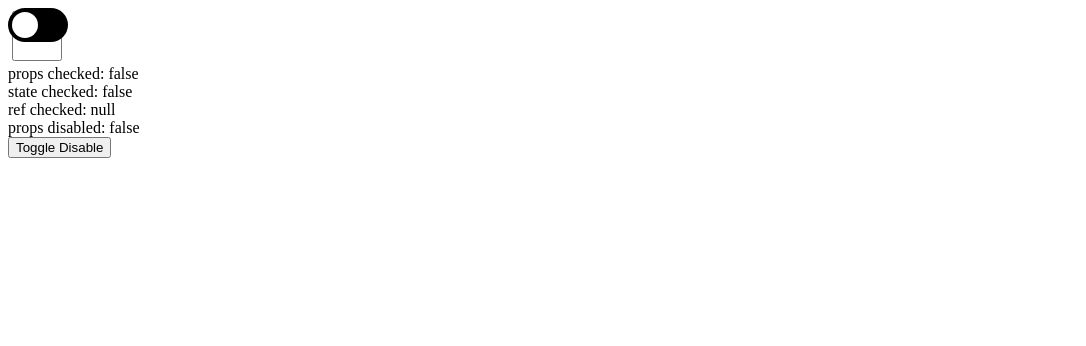
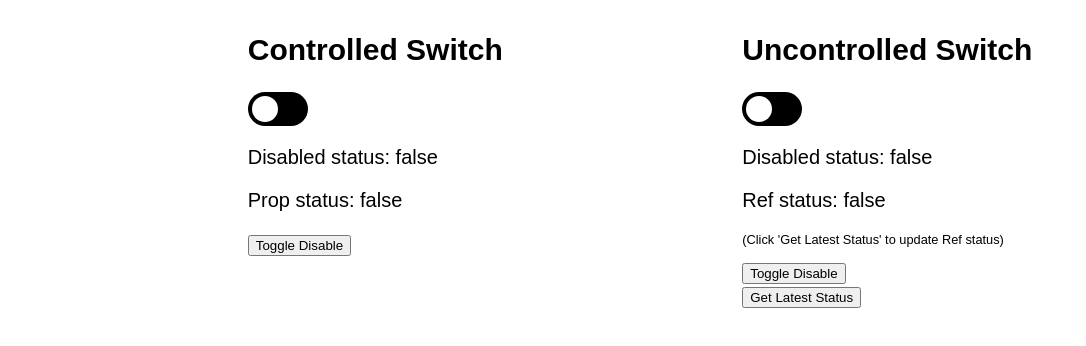
Before and after one commit to thisisharrison/switch, a React app: page / in a window 1280 px wide. Shown: the top 346 px of the page, without its empty margins (0-1086 px from the left). Built offline with nearby package versions, Linux system fonts and the light colour scheme.

Commit message:
switch features

```diff
--- a/src/Switch/index.css
+++ b/src/Switch/index.css
@@ -6,9 +6,9 @@
 }
 
 .comp-switch input {
-  opacity: 1;
-  width: 50px;
-  height: 50px;
+  opacity: 0;
+  width: 0;
+  height: 0;
 }
 
 .track {
@@ -45,6 +45,10 @@
   background-color: #ccc;
 }
 
+.comp-switch input:focus + .track::before {
+  box-shadow: 0 0 0 2px #f05f75;
+}
+
 .comp-switch input:checked + .track::before {
   -webkit-transform: translateX(26px);
   -ms-transform: translateX(26px);
--- a/src/Switch/index.tsx
+++ b/src/Switch/index.tsx
@@ -2,26 +2,34 @@ import React from "react";
 import "./index.css";
 
 interface Props {
-    checked: boolean;
-    onChange: (checked: boolean) => void;
+    // props for controlled component
+    checked?: boolean;
+    onChange?: (checked: boolean) => void;
     disabled?: boolean;
+    // props for uncontrolled component
+    defaultChecked?: boolean;
 }
 
 interface State {
     checked: boolean;
 }
 
-export default class Switch extends React.PureComponent<Props> {
-    public state: State = {
-        checked: this.props.checked,
+export default class Switch extends React.PureComponent<Props, State> {
+    state: State = {
+        checked: !!(this.props.checked || this.props.defaultChecked),
     };
     input: React.RefObject<HTMLInputElement>;
 
     constructor(props: Readonly<Props>) {
         super(props);
         this.handleClick = this.handleClick.bind(this);
-        this.handleChange = this.handleChange.bind(this);
         this.input = React.createRef<HTMLInputElement>();
+    }
+
+    componentDidMount() {
+        if (this.input.current) {
+            this.input.current.checked = this.state.checked;
+        }
     }
 
     handleClick() {
@@ -29,30 +37,32 @@ export default class Switch extends React.PureComponent<Props> {
         if (disabled) {
             return;
         } else {
-            onChange(!checked);
-            this.setState({checked: !checked});
             const checkbox = this.input.current;
             if (checkbox) {
-                checkbox.checked = !checked;
+                checkbox.focus();
+                checkbox.checked = !this.state.checked;
+            }
+            if (this.props.hasOwnProperty("checked") && this.props.hasOwnProperty("onChange")) {
+                this.setState({checked: !this.props.checked});
+                onChange!(!checked);
+            } else {
+                this.setState(prevState => ({checked: !prevState.checked}));
             }
         }
     }
 
-    handleChange() {
-        this.handleClick();
+    // for parent to access checked in an uncontrolled component
+    get value() {
+        return this.state.checked;
     }
 
     render() {
         return (
             <>
                 <div className="comp-switch" onClick={this.handleClick}>
-                    <input ref={this.input} type="checkbox" checked={this.state.checked} disabled={this.props.disabled} onChange={this.handleChange} />
+                    <input ref={this.input} type="checkbox" disabled={this.props.disabled} />
                     <span className="track" role="switch" />
                 </div>
-                <div>props checked: {JSON.stringify(this.props.checked)}</div>
-                <div>state checked: {JSON.stringify(this.state.checked)}</div>
-                <div>ref checked: {JSON.stringify(this.input.current && this.input.current.checked)}</div>
-                <div>props disabled: {JSON.stringify(this.props.disabled)}</div>
             </>
         );
     }
--- /dev/null
+++ b/src/index.css
@@ -0,0 +1,7 @@
+#app {
+  width: 80vw;
+  margin-left: auto;
+  margin-right: auto;
+  font-size: 1.25rem;
+  font-family: sans-serif, Arial, Helvetica;
+}
--- a/src/index.tsx
+++ b/src/index.tsx
@@ -2,28 +2,70 @@ import React from "react";
 import ReactDOM from "react-dom";
 import Switch from "./Switch";
 
+import "./index.css";
+
 interface State {
     isSwitchChecked: boolean;
     isSwitchDisabled: boolean;
+    isUncontrolledChecked: boolean;
+    isUncontrolledDisabled: boolean;
 }
 
-class App extends React.PureComponent<{}, State> {
+class App extends React.Component<{}, State> {
     public state: State = {
         isSwitchChecked: false,
         isSwitchDisabled: false,
+        isUncontrolledChecked: false,
+        isUncontrolledDisabled: false,
     };
 
-    onToggleDisable = () => this.setState({isSwitchDisabled: !this.state.isSwitchDisabled});
+    ref = React.createRef<Switch>();
+
+    componentDidMount() {
+        this.state.isUncontrolledChecked = this.ref.current!.value;
+    }
+
+    onToggleDisable = (event: React.MouseEvent<HTMLButtonElement>) => {
+        const {name} = event.currentTarget;
+        if (name === "disable-controlled") {
+            this.setState({isSwitchDisabled: !this.state.isSwitchDisabled});
+        } else {
+            this.setState({isUncontrolledDisabled: !this.state.isUncontrolledDisabled});
+        }
+    };
 
     onChange = (checked: boolean) => this.setState({isSwitchChecked: checked});
 
+    getUncontrolledSwitch = () => {
+        this.setState({isUncontrolledChecked: this.ref.current!.value});
+    };
+
     render() {
         return (
-            <div>
-                <Switch checked={this.state.isSwitchChecked} disabled={this.state.isSwitchDisabled} onChange={this.onChange} />
-                <button type="button" onClick={this.onToggleDisable}>
-                    Toggle Disable
-                </button>
+            <div style={{display: "flex", flexWrap: "wrap", justifyContent: "space-around"}}>
+                <div>
+                    <h2>Controlled Switch</h2>
+                    <Switch checked={this.state.isSwitchChecked} disabled={this.state.isSwitchDisabled} onChange={this.onChange} />
+                    <p>Disabled status: {JSON.stringify(this.state.isSwitchDisabled)}</p>
+                    <p>Prop status: {JSON.stringify(this.state.isSwitchChecked)}</p>
+                    <button type="button" onClick={this.onToggleDisable} name="disable-controlled">
+                        Toggle Disable
+                    </button>
+                </div>
+                <div>
+                    <h2>Uncontrolled Switch</h2>
+                    <Switch defaultChecked={false} ref={this.ref} disabled={this.state.isUncontrolledDisabled} />
+                    <p>Disabled status: {JSON.stringify(this.state.isUncontrolledDisabled)}</p>
+                    <p>Ref status: {JSON.stringify(this.state.isUncontrolledChecked)}</p>
+                    <p style={{fontSize: "0.8rem"}}>(Click 'Get Latest Status' to update Ref status)</p>
+                    <button type="button" onClick={this.onToggleDisable} name="disable-uncontrolled">
+                        Toggle Disable
+                    </button>
+                    <br />
+                    <button type="button" onClick={this.getUncontrolledSwitch}>
+                        Get Latest Status
+                    </button>
+                </div>
             </div>
         );
     }
```
Also changed, not shown: 1 other file (tests, documents, lock files or other folders).
